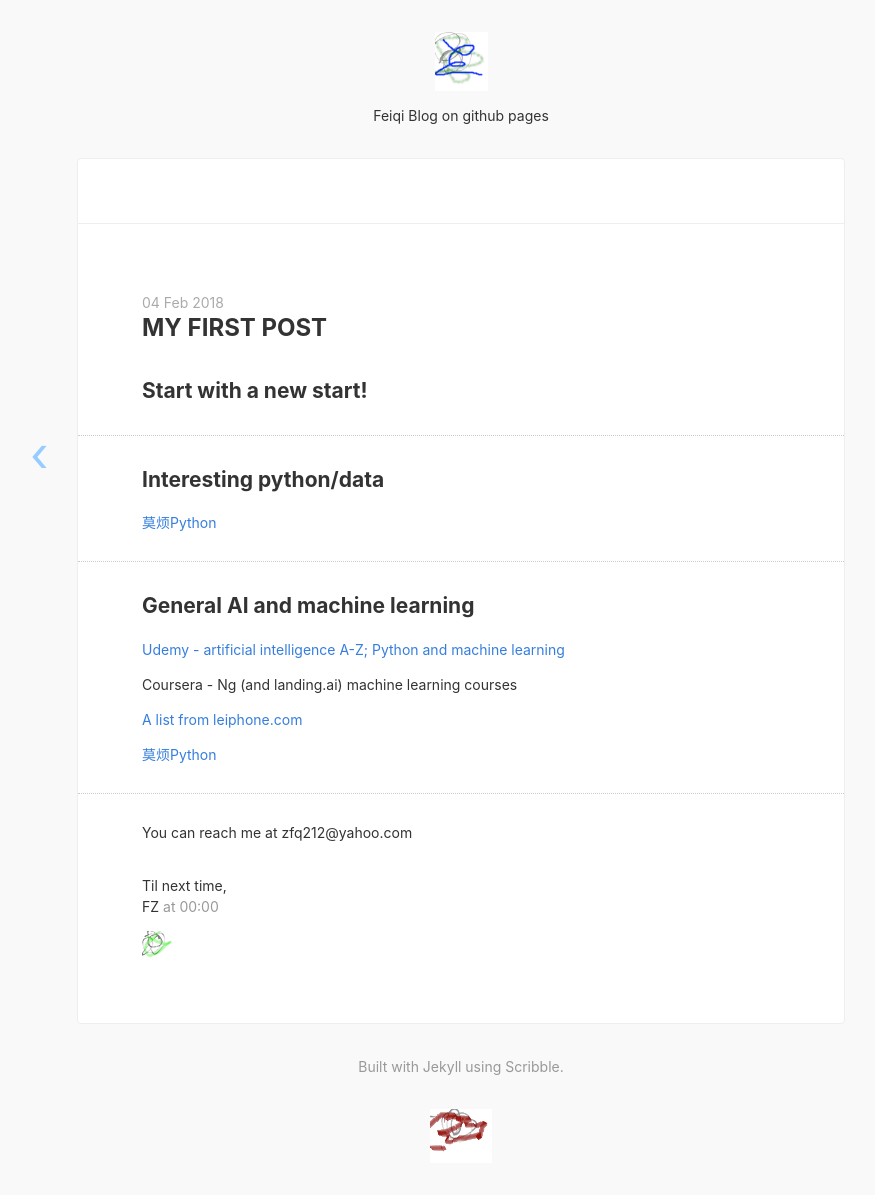
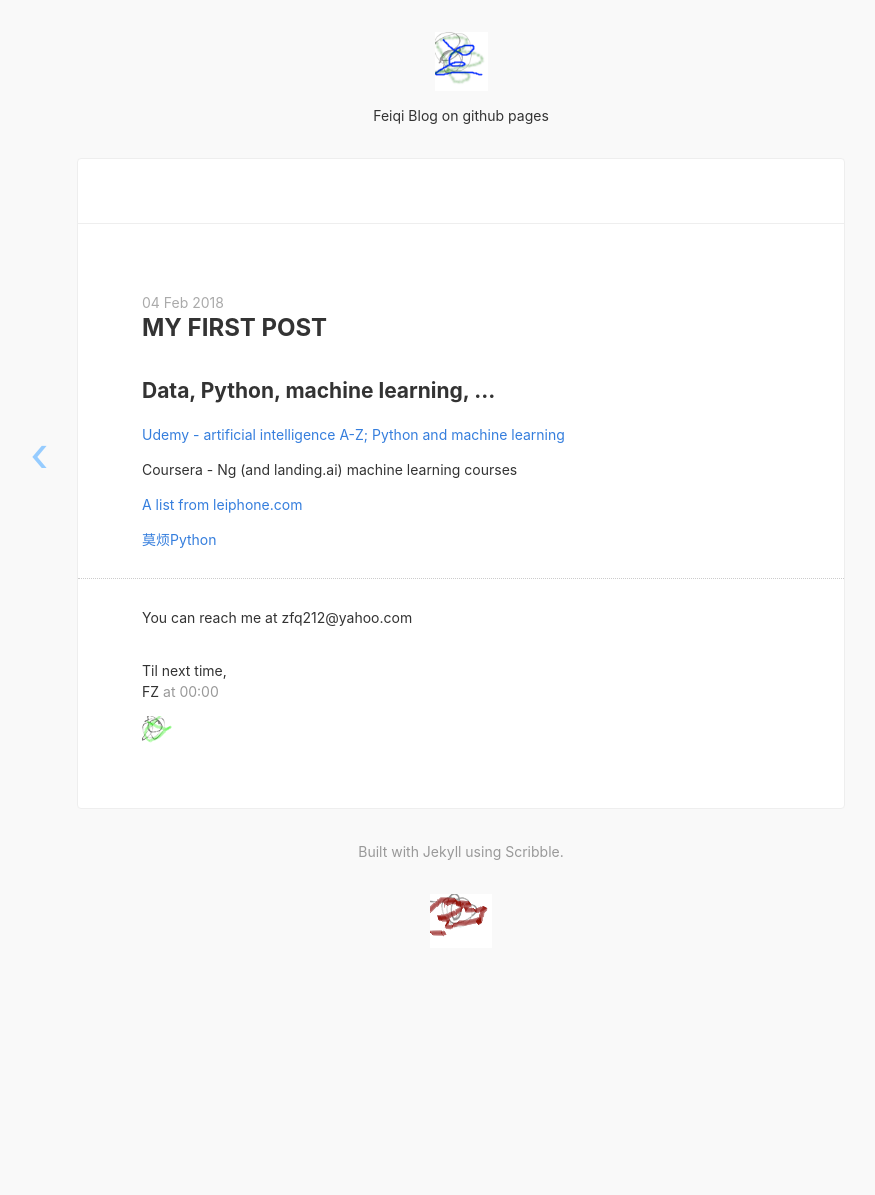
Before and after one commit to zfq212git/zfq212git.github.io, a Jekyll site: the page built from _posts/2018-02-04-test1-firstPost.md, in a window 1280 px wide. Shown: the whole page, without its empty margins (179-1054 px from the left). Built offline with Jekyll 4.4.1, drawn with Linux system fonts in a browser that asks for light colours; nearby versions of some CDN libraries; after the commit the page ends 980 px from its top, so only the background shows below that.

Commit message:
Update 2018-02-04-test1-firstPost.md

```diff
--- a/_posts/2018-02-04-test1-firstPost.md
+++ b/_posts/2018-02-04-test1-firstPost.md
@@ -3,14 +3,7 @@ title: My first Post
 Time: 2018-02-04 18:30:29
 ---
 
-## Start with a new start!
-
----
-## Interesting python/data
-[莫烦Python](https://morvanzhou.github.io/)
-
----
-## General AI and machine learning
+## Data, Python, machine learning, ...
 
 [Udemy - artificial intelligence A-Z; Python and machine learning](https://www.udemy.com/home/my-courses/learning/)
 
```
